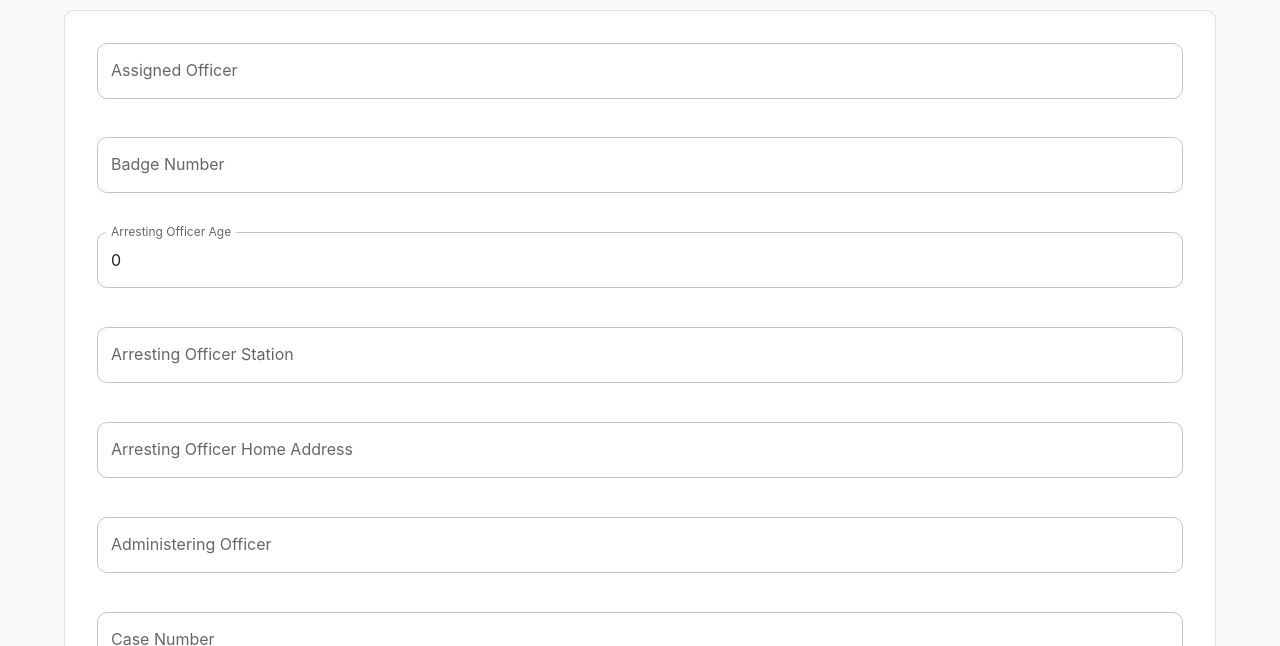
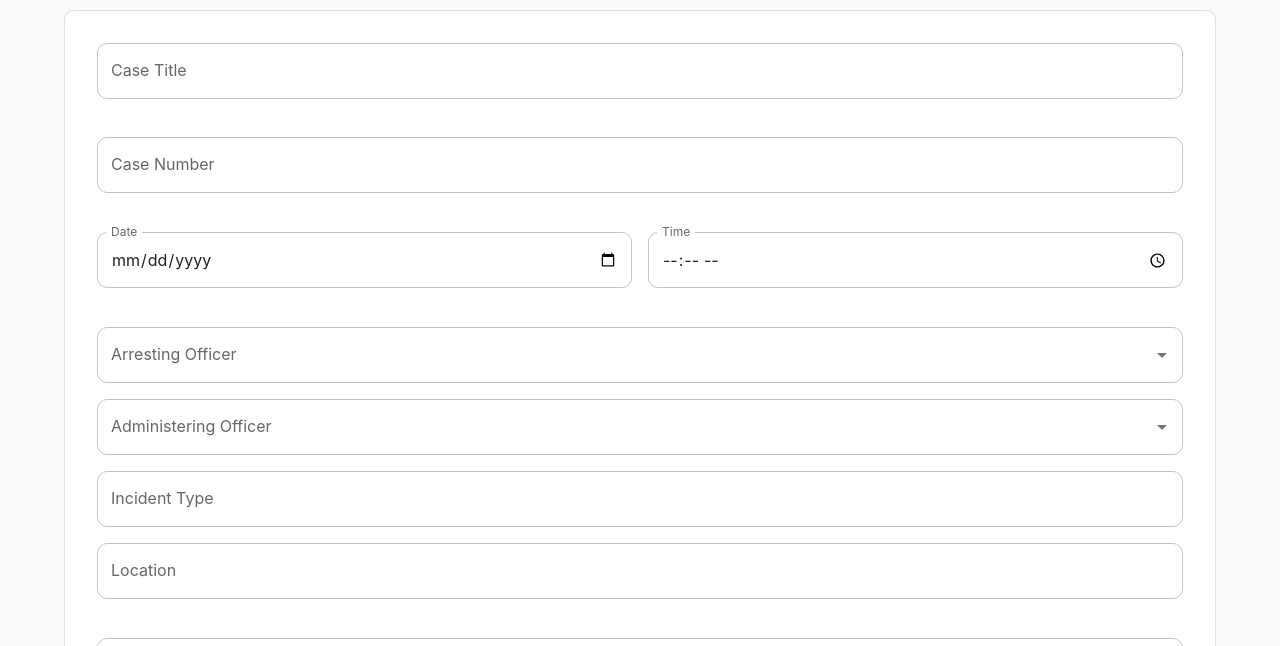
Before and after one commit to JomarMonreal/Investigation-Report-Maker, a React (Vite) app in the folder investigation-report-maker/: page /reports/new in a window 1280 px wide. Shown: the part 268-914 px from the top of the page. Built offline with nearby package versions, Linux system fonts and the light colour scheme.

Commit message:
feat: implement Police Officer management with context and CRUD operations

```diff
--- a/investigation-report-maker/src/App.tsx
+++ b/investigation-report-maker/src/App.tsx
@@ -1,3 +1,4 @@
+import { PoliceOfficerProvider } from "./context/PoliceOfficerContext"; // Import the provider
 import ArticleIcon from "@mui/icons-material/Article";
 import DescriptionIcon from "@mui/icons-material/Description";
 import HomeIcon from "@mui/icons-material/Home";
@@ -15,11 +16,13 @@ import { Route, Routes, useNavigate } from "react-router-dom";
 import Home from "./pages/Home";
 import ReportCreation from "./pages/ReportCreation";
 import TemplateCreation from "./pages/TemplateCreation";
+import PoliceOfficerManagement from "./pages/PoliceOfficerManagement"; // Import the new page
 
 const App: React.FC = () => {
   const navigate = useNavigate();
 
   return (
+    <PoliceOfficerProvider> {/* Wrap the app in the provider */}
       <Box sx={{ minHeight: "100dvh", display: "flex", flexDirection: "column" }}>
         <AppBar position="sticky" elevation={0} color="inherit" sx={{ borderBottom: 1, borderColor: "divider" }}>
           <Toolbar sx={{ gap: 1 }}>
@@ -52,9 +55,11 @@ const App: React.FC = () => {
             <Route element={<Home />} path="/" />
             <Route element={<TemplateCreation />} path="/templates/new" />
             <Route element={<ReportCreation />} path="/reports/new" />
+            <Route element={<PoliceOfficerManagement />} path="/police-officer-management" /> {/* Added route */}
           </Routes>
         </Container>
       </Box>
+    </PoliceOfficerProvider>
   );
 };
 
--- a/investigation-report-maker/src/components/PoliceCaseDetailsForm.tsx
+++ b/investigation-report-maker/src/components/PoliceCaseDetailsForm.tsx
@@ -1,16 +1,20 @@
 import * as React from "react";
 import {
   Box,
-  Button,
+  Button, // Re-added Button import
   FormControl,
-  FormHelperText,
   InputLabel,
   MenuItem,
   Select,
   Stack,
-  TextField
+  TextField,
+  Autocomplete,
+  createFilterOptions
 } from "@mui/material";
-import type { PoliceCaseDetails, CasePriority } from "../types/PoliceCaseDetails";
+import type { PoliceCaseDetails, CasePriority } from "../types/PoliceCaseDetails"; // Ensure types are imported
+import { usePoliceOfficerContext } from "../context/PoliceOfficerContext"; // Import context
+import { useNavigate } from "react-router-dom";
+
 
 export interface PoliceCaseDetailsFormProps {
   readonly value: PoliceCaseDetails;
@@ -28,13 +32,16 @@ export const PoliceCaseDetailsForm: React.FC<PoliceCaseDetailsFormProps> = ({
   disabled
 }) => {
   const [touched, setTouched] = React.useState<Record<keyof PoliceCaseDetails, boolean>>({});
+  const { officers } = usePoliceOfficerContext(); // Use officers from context
+  const navigate = useNavigate();
+
+  const handleAddNewOfficer = () => {
+    navigate("/police-officer-management");
+  };
 
   const setField = React.useCallback(<K extends keyof PoliceCaseDetails>(key: K, next: PoliceCaseDetails[K]) => {
     onChange({ ...value, [key]: next });
   }, [onChange, value]); // Memoized to prevent re-creation on every render
-
-  const touch = (k: keyof PoliceCaseDetails) =>
-    setTouched((t) => ({ ...t, [k]: true }));
 
   const err = (k: keyof PoliceCaseDetails) =>
     touched[k] && !required(String(value[k] ?? ""));
@@ -47,7 +54,7 @@ export const PoliceCaseDetailsForm: React.FC<PoliceCaseDetailsFormProps> = ({
   };
 
   const removeOfficerEvent = (index: number) => {
-    const updatedEvents = value.officerEvents.filter((_, i) => i !== index);
+    const updatedEvents = value.officerEvents.filter((_, i: number) => i !== index);
     setField("officerEvents", updatedEvents);
   };
 
@@ -59,96 +66,46 @@ export const PoliceCaseDetailsForm: React.FC<PoliceCaseDetailsFormProps> = ({
     }
   }, [value.officerEvents.length, setField]); // Added missing dependencies
 
+  const incidentTypes = [
+    "Theft",
+    "Assault",
+    "Fraud",
+    "Vandalism",
+    "Robbery",
+    "Kidnapping",
+    "Illegal Drugs",
+    "Cybercrime",
+    "Domestic Violence",
+    "Human Trafficking",
+    "Murder",
+    "Homicide",
+    "Carnapping",
+    "Physical Injury"
+  ];
+
+  const filter = createFilterOptions<string>();
+
   return (
     <Box component="form" noValidate autoComplete="off">
       <Stack spacing={2}>
-        {/* Officer Details */}
+        {/* Case Details */}
         <TextField
-          label="Assigned Officer"
-          value={value.assignedOfficer}
-          onChange={(e: React.ChangeEvent<HTMLInputElement>) => setField("assignedOfficer", e.target.value)}
-          onBlur={() => touch("assignedOfficer")}
-          error={!!err("assignedOfficer")}
-          helperText={err("assignedOfficer") ? "Required" : " "}
+          label="Case Title"
+          value={value.caseTitle}
+          onChange={(e: React.ChangeEvent<HTMLInputElement>) => setField("caseTitle", e.target.value)}
+          onBlur={() => setTouched((t) => ({ ...t, caseTitle: true }))}
+          error={!!err("caseTitle")}
+          helperText={err("caseTitle") ? "Required" : " "}
           disabled={disabled}
           fullWidth
         />
-
-        <TextField
-          label="Badge Number"
-          value={value.badgeNumber}
-          onChange={(e: React.ChangeEvent<HTMLInputElement>) => setField("badgeNumber", e.target.value)}
-          onBlur={() => touch("badgeNumber")}
-          error={!!err("badgeNumber")}
-          helperText={err("badgeNumber") ? "Required" : " "}
-          disabled={disabled}
-          fullWidth
-        />
-
-        <TextField
-          label="Arresting Officer Age"
-          type="number"
-          value={value.arrestingOfficerAge}
-          onChange={(e: React.ChangeEvent<HTMLInputElement>) => setField("arrestingOfficerAge", Number(e.target.value))}
-          onBlur={() => touch("arrestingOfficerAge")}
-          error={!!err("arrestingOfficerAge")}
-          helperText={err("arrestingOfficerAge") ? "Required" : " "}
-          disabled={disabled}
-          fullWidth
-        />
-
-        <TextField
-          label="Arresting Officer Station"
-          value={value.arrestingOfficerStation}
-          onChange={(e: React.ChangeEvent<HTMLInputElement>) => setField("arrestingOfficerStation", e.target.value)}
-          onBlur={() => touch("arrestingOfficerStation")}
-          error={!!err("arrestingOfficerStation")}
-          helperText={err("arrestingOfficerStation") ? "Required" : " "}
-          disabled={disabled}
-          fullWidth
-        />
-
-        <TextField
-          label="Arresting Officer Home Address"
-          value={value.arrestingOfficerHomeAddress}
-          onChange={(e: React.ChangeEvent<HTMLInputElement>) => setField("arrestingOfficerHomeAddress", e.target.value)}
-          onBlur={() => touch("arrestingOfficerHomeAddress")}
-          error={!!err("arrestingOfficerHomeAddress")}
-          helperText={err("arrestingOfficerHomeAddress") ? "Required" : " "}
-          disabled={disabled}
-          fullWidth
-        />
-
-        <TextField
-          label="Administering Officer"
-          value={value.administeringOfficer}
-          onChange={(e: React.ChangeEvent<HTMLInputElement>) => setField("administeringOfficer", e.target.value)}
-          onBlur={() => touch("administeringOfficer")}
-          error={!!err("administeringOfficer")}
-          helperText={err("administeringOfficer") ? "Required" : " "}
-          disabled={disabled}
-          fullWidth
-        />
-
-        {/* Case Details */}
         <TextField
           label="Case Number"
           value={value.caseNumber}
           onChange={(e: React.ChangeEvent<HTMLInputElement>) => setField("caseNumber", e.target.value)}
-          onBlur={() => touch("caseNumber")}
+          onBlur={() => setTouched((t) => ({ ...t, caseNumber: true }))}
           error={!!err("caseNumber")}
           helperText={err("caseNumber") ? "Required" : " "}
-          disabled={disabled}
-          fullWidth
-        />
-
-        <TextField
-          label="Case Title"
-          value={value.caseTitle}
-          onChange={(e: React.ChangeEvent<HTMLInputElement>) => setField("caseTitle", e.target.value)}
-          onBlur={() => touch("caseTitle")}
-          error={!!err("caseTitle")}
-          helperText={err("caseTitle") ? "Required" : " "}
           disabled={disabled}
           fullWidth
         />
@@ -159,7 +116,7 @@ export const PoliceCaseDetailsForm: React.FC<PoliceCaseDetailsFormProps> = ({
             type="date"
             value={value.date}
             onChange={(e: React.ChangeEvent<HTMLInputElement>) => setField("date", e.target.value)}
-            onBlur={() => touch("date")}
+            onBlur={() => setTouched((t) => ({ ...t, date: true }))}
             error={!!err("date")}
             helperText={err("date") ? "Required" : " "}
             disabled={disabled}
@@ -171,7 +128,7 @@ export const PoliceCaseDetailsForm: React.FC<PoliceCaseDetailsFormProps> = ({
             type="time"
             value={value.time}
             onChange={(e: React.ChangeEvent<HTMLInputElement>) => setField("time", e.target.value)}
-            onBlur={() => touch("time")}
+            onBlur={() => setTouched((t) => ({ ...t, time: true }))}
             error={!!err("time")}
             helperText={err("time") ? "Required" : " "}
             disabled={disabled}
@@ -180,35 +137,62 @@ export const PoliceCaseDetailsForm: React.FC<PoliceCaseDetailsFormProps> = ({
           />
         </Stack>
 
-        <TextField
-          label="Incident Type"
+        <Autocomplete
+          options={[...officers.map((o) => o.name), "+ Add New Officer"]}
+          value={value.assignedOfficer}
+          onChange={(event, newValue) => {
+            if (newValue === "+ Add New Officer") {
+              handleAddNewOfficer();
+            } else {
+              setField("assignedOfficer", newValue || "");
+            }
+          }}
+          renderInput={(params) => <TextField {...params} label="Arresting Officer" fullWidth />}
+          disabled={disabled}
+        />
+
+        <Autocomplete
+          options={[...officers.map((o) => o.name), "+ Add New Officer"]}
+          value={value.administeringOfficer}
+          onChange={(event, newValue) => {
+            if (newValue === "+ Add New Officer") {
+              handleAddNewOfficer();
+            } else {
+              setField("administeringOfficer", newValue || "");
+            }
+          }}
+          renderInput={(params) => <TextField {...params} label="Administering Officer" fullWidth />}
+          disabled={disabled}
+        />
+
+        <Autocomplete
+          freeSolo
+          options={incidentTypes}
+          filterOptions={(options, params) => {
+            const filtered = filter(options, params);
+
+            // Suggest the input value if it doesn't exist in the options
+            if (params.inputValue !== "" && !options.includes(params.inputValue)) {
+              filtered.push(params.inputValue);
+            }
+
+            return filtered;
+          }}
           value={value.incidentType}
-          onChange={(e: React.ChangeEvent<HTMLInputElement>) => setField("incidentType", e.target.value)}
-          onBlur={() => touch("incidentType")}
-          error={!!err("incidentType")}
-          helperText={err("incidentType") ? "Required" : " "}
+          onChange={(_, newValue) => {
+            setField("incidentType", newValue || "");
+          }}
+          renderInput={(params) => <TextField {...params} label="Incident Type" fullWidth />}
           disabled={disabled}
-          fullWidth
         />
 
         <TextField
           label="Location"
           value={value.location}
           onChange={(e: React.ChangeEvent<HTMLInputElement>) => setField("location", e.target.value)}
-          onBlur={() => touch("location")}
+          onBlur={() => setTouched((t) => ({ ...t, location: true }))}
           error={!!err("location")}
           helperText={err("location") ? "Required" : " "}
-          disabled={disabled}
-          fullWidth
-        />
-
-        <TextField
-          label="Contact Number"
-          value={value.contactNumber}
-          onChange={(e: React.ChangeEvent<HTMLInputElement>) => setField("contactNumber", e.target.value)}
-          onBlur={() => touch("contactNumber")}
-          error={!!err("contactNumber")}
-          helperText={err("contactNumber") ? "Required" : " "}
           disabled={disabled}
           fullWidth
         />
@@ -231,13 +215,12 @@ export const PoliceCaseDetailsForm: React.FC<PoliceCaseDetailsFormProps> = ({
             label="Priority"
             value={value.priority}
             onChange={(e: React.ChangeEvent<{ value: unknown }>) => setField("priority", e.target.value as CasePriority)}
-            onBlur={() => touch("priority")}
+            onBlur={() => setTouched((t) => ({ ...t, priority: true }))}
           >
             {priorities.map((p) => (
               <MenuItem key={p} value={p}>{p}</MenuItem>
             ))}
           </Select>
-          <FormHelperText>{err("priority") ? "Required" : " "}</FormHelperText>
         </FormControl>
 
         <TextField
--- /dev/null
+++ b/investigation-report-maker/src/context/PoliceOfficerContext.tsx
@@ -0,0 +1,59 @@
+import React, { createContext, useContext, useState, useEffect } from "react";
+
+interface PoliceOfficer {
+  id: number;
+  name: string;
+  age: number;
+  station: string;
+  homeAddress: string;
+  rank: string;
+  contactNumber: string;
+}
+
+interface PoliceOfficerContextProps {
+  officers: PoliceOfficer[];
+  addOfficer: (officer: Omit<PoliceOfficer, "id">) => void;
+  updateOfficer: (id: number, updatedOfficer: Omit<PoliceOfficer, "id">) => void;
+  deleteOfficer: (id: number) => void;
+}
+
+const PoliceOfficerContext = createContext<PoliceOfficerContextProps | undefined>(undefined);
+
+export const PoliceOfficerProvider: React.FC<{ children: React.ReactNode }> = ({ children }) => {
+  const [officers, setOfficers] = useState<PoliceOfficer[]>([]);
+
+  useEffect(() => {
+    const storedOfficers = localStorage.getItem("officers");
+    if (storedOfficers) {
+      setOfficers(JSON.parse(storedOfficers));
+    }
+  }, []);
+
+  const addOfficer = (officer: Omit<PoliceOfficer, "id">) => {
+    setOfficers((prev) => [...prev, { id: Date.now(), ...officer }]);
+  };
+
+  const updateOfficer = (id: number, updatedOfficer: Omit<PoliceOfficer, "id">) => {
+    setOfficers((prev) =>
+      prev.map((officer) => (officer.id === id ? { id, ...updatedOfficer } : officer))
+    );
+  };
+
+  const deleteOfficer = (id: number) => {
+    setOfficers((prev) => prev.filter((officer) => officer.id !== id));
+  };
+
+  return (
+    <PoliceOfficerContext.Provider value={{ officers, addOfficer, updateOfficer, deleteOfficer }}>
+      {children}
+    </PoliceOfficerContext.Provider>
+  );
+};
+
+export const usePoliceOfficerContext = (): PoliceOfficerContextProps => {
+  const context = useContext(PoliceOfficerContext);
+  if (!context) {
+    throw new Error("usePoliceOfficerContext must be used within a PoliceOfficerProvider");
+  }
+  return context;
+};
--- /dev/null
+++ b/investigation-report-maker/src/pages/PoliceOfficerManagement.tsx
@@ -0,0 +1,165 @@
+import React, { useState } from "react";
+import {
+  Box,
+  Button,
+  Stack,
+  TextField,
+  Typography,
+  Table,
+  TableBody,
+  TableCell,
+  TableContainer,
+  TableHead,
+  TableRow,
+  Paper
+} from "@mui/material";
+import { usePoliceOfficerContext } from "../context/PoliceOfficerContext"; // Import the context
+import { Save } from "@mui/icons-material";
+
+const PoliceOfficerManagement: React.FC = () => {
+  const { officers, addOfficer, updateOfficer, deleteOfficer } = usePoliceOfficerContext(); // Use context
+  const [form, setForm] = useState<{
+    name: string;
+    age: number;
+    station: string;
+    homeAddress: string;
+    rank: string;
+    contactNumber: string;
+  }>({
+    name: "",
+    age: 0,
+    station: "",
+    homeAddress: "",
+    rank: "",
+    contactNumber: ""
+  });
+  const [editingId, setEditingId] = useState<number | null>(null);
+
+  const handleInputChange = (field: keyof typeof form, value: string | number) => {
+    setForm({ ...form, [field]: value });
+  };
+
+  const handleAddOrUpdateOfficer = () => {
+    if (editingId !== null) {
+      updateOfficer(editingId, form);
+      setEditingId(null);
+    } else {
+      addOfficer(form);
+    }
+    setForm({ name: "", age: 0, station: "", homeAddress: "", rank: "", contactNumber: "" });
+  };
+
+  const handleSaveToLocalStorage = () => {
+    localStorage.setItem("officers", JSON.stringify(officers));
+    alert("Officers data saved to local storage.");
+  };
+
+  const handleEditOfficer = (id: number) => {
+    const officer = officers.find((o) => o.id === id);
+    if (officer) {
+      setForm({ name: officer.name, age: officer.age, station: officer.station, homeAddress: officer.homeAddress, rank: officer.rank, contactNumber: officer.contactNumber });
+      setEditingId(id);
+    }
+  };
+
+  return (
+    <Box p={3}>
+      <Typography variant="h4" gutterBottom>
+        Police Officer Management
+      </Typography>
+
+      <Stack spacing={2} mb={3}>
+        <TextField
+          label="Name"
+          value={form.name}
+          onChange={(e) => handleInputChange("name", e.target.value)}
+          fullWidth
+        />
+        <TextField
+          label="Age"
+          type="number"
+          value={form.age}
+          onChange={(e) => handleInputChange("age", Number(e.target.value))}
+          fullWidth
+        />
+        <TextField
+          label="Station"
+          value={form.station}
+          onChange={(e) => handleInputChange("station", e.target.value)}
+          fullWidth
+        />
+        <TextField
+          label="Home Address"
+          value={form.homeAddress}
+          onChange={(e) => handleInputChange("homeAddress", e.target.value)}
+          fullWidth
+        />
+        <TextField
+          label="Rank"
+          value={form.rank}
+          onChange={(e) => handleInputChange("rank", e.target.value)}
+          fullWidth
+        />
+        <TextField
+          label="Contact Number"
+          value={form.contactNumber}
+          onChange={(e) => handleInputChange("contactNumber", e.target.value)}
+          fullWidth
+        />
+        <Button variant="contained" color="primary" onClick={handleAddOrUpdateOfficer}>
+          {editingId !== null ? "Update Officer" : "Add Officer"}
+        </Button>
+        <Button variant="contained" color="secondary" onClick={handleSaveToLocalStorage} startIcon={<Save />}>
+          Save Officers
+        </Button>
+      </Stack>
+
+      <TableContainer component={Paper}>
+        <Table>
+          <TableHead>
+            <TableRow>
+              <TableCell>Name</TableCell>
+              <TableCell>Age</TableCell>
+              <TableCell>Station</TableCell>
+              <TableCell>Home Address</TableCell>
+              <TableCell>Rank</TableCell>
+              <TableCell>Contact Number</TableCell>
+              <TableCell>Actions</TableCell>
+            </TableRow>
+          </TableHead>
+          <TableBody>
+            {officers.map((officer) => (
+              <TableRow key={officer.id}>
+                <TableCell>{officer.name}</TableCell>
+                <TableCell>{officer.age}</TableCell>
+                <TableCell>{officer.station}</TableCell>
+                <TableCell>{officer.homeAddress}</TableCell>
+                <TableCell>{officer.rank}</TableCell>
+                <TableCell>{officer.contactNumber}</TableCell>
+                <TableCell>
+                  <Button
+                    variant="outlined"
+                    color="primary"
+                    onClick={() => handleEditOfficer(officer.id)}
+                    sx={{ marginRight: 1 }}
+                  >
+                    Edit
+                  </Button>
+                  <Button
+                    variant="outlined"
+                    color="error"
+                    onClick={() => deleteOfficer(officer.id)}
+                  >
+                    Delete
+                  </Button>
+                </TableCell>
+              </TableRow>
+            ))}
+          </TableBody>
+        </Table>
+      </TableContainer>
+    </Box>
+  );
+};
+
+export default PoliceOfficerManagement;
--- a/investigation-report-maker/src/pages/ReportCreation.tsx
+++ b/investigation-report-maker/src/pages/ReportCreation.tsx
@@ -28,7 +28,6 @@ const ReportCreation: React.FC = () => {
     incidentType: "",
     location: "",
     reportingPerson: "",
-    contactNumber: "",
     involvedParties: "",
     assignedOfficer: "",
     badgeNumber: "",
@@ -38,6 +37,7 @@ const ReportCreation: React.FC = () => {
     arrestingOfficerAge: 0,
     arrestingOfficerStation: "",
     arrestingOfficerHomeAddress: "",
+    arrestingOfficerContactNumber: "",
     currentDate: "",
     administeringOfficer: "",
     suspectName: "",
--- a/investigation-report-maker/src/types/PoliceCaseDetails.ts
+++ b/investigation-report-maker/src/types/PoliceCaseDetails.ts
@@ -8,7 +8,6 @@ export interface PoliceCaseDetails {
   incidentType: string;
   location: string;
   reportingPerson: string;
-  contactNumber: string;
   involvedParties: string;  // comma- or newline-separated
   assignedOfficer: string;
   badgeNumber: string;
@@ -19,6 +18,7 @@ export interface PoliceCaseDetails {
   arrestingOfficerAge: number;
   arrestingOfficerStation: string;
   arrestingOfficerHomeAddress: string;
+  arrestingOfficerContactNumber: string;
   currentDate: string; // ISO date (YYYY-MM-DD)
   administeringOfficer: string;
 
```
Also changed, not shown: investigation-report-maker/src/pages/Home.tsx (+32 -0 lines). Lines whose indentation alone changed are shown as unchanged.
